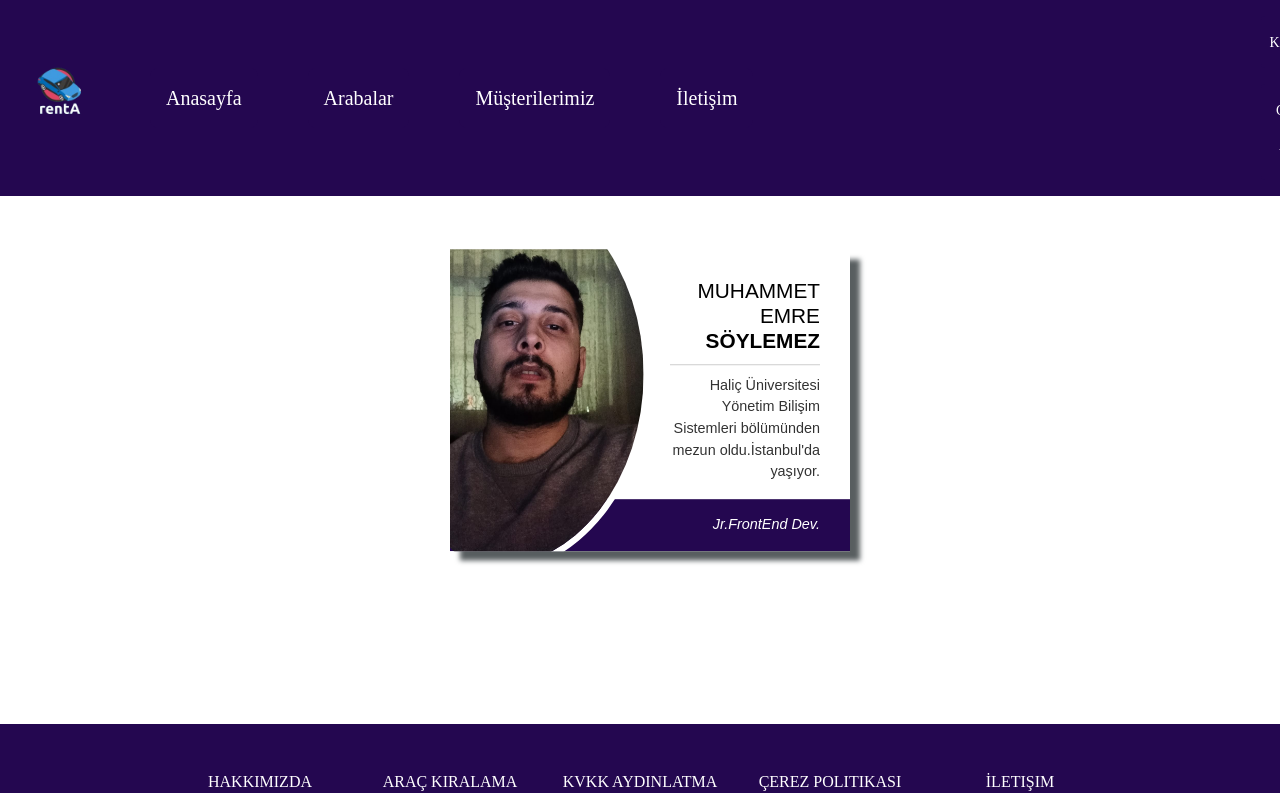
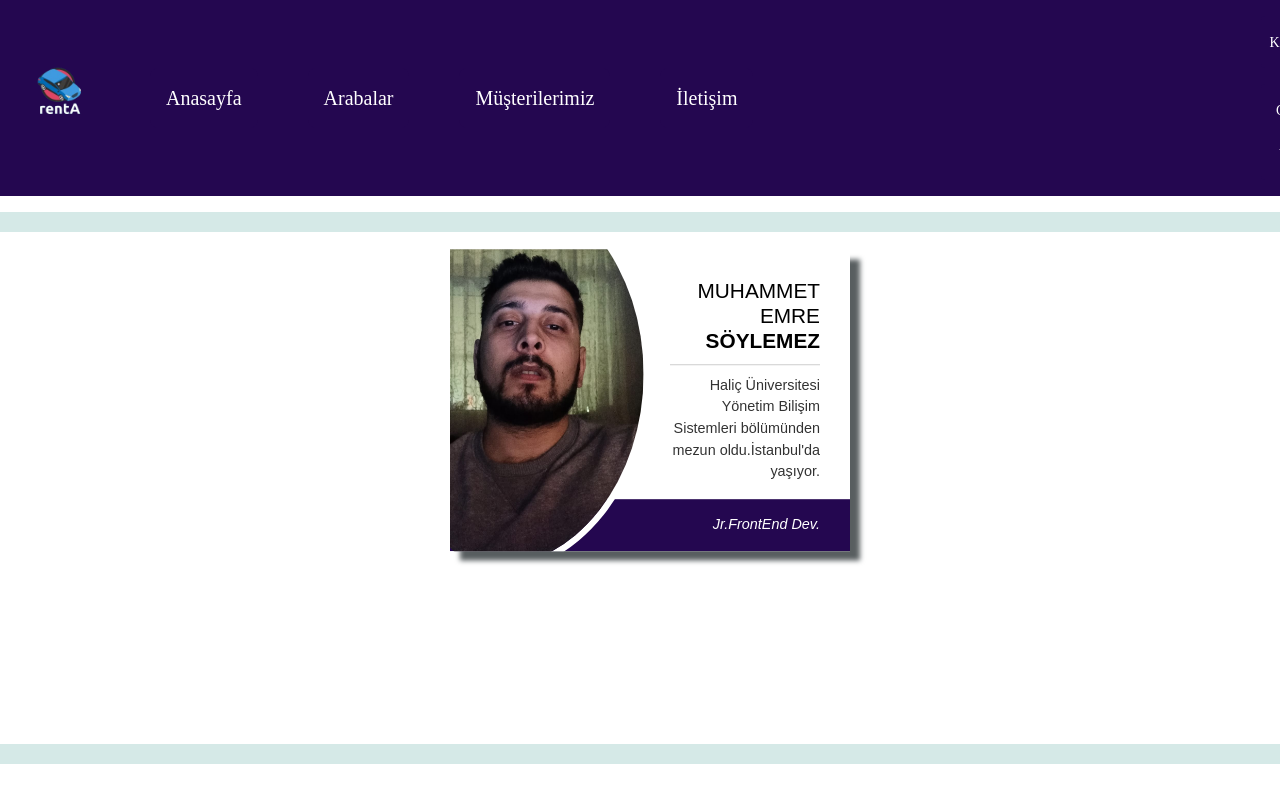
Before and after one commit to soymze/rentA, an Angular app: page /about in a window 1280 px wide. Shown: the top 793 px of the page. Built offline with nearby package versions, Linux system fonts and the light colour scheme.

Commit message:
some style fixes

```diff
--- a/src/app/pages/about/about.component.css
+++ b/src/app/pages/about/about.component.css
@@ -112,3 +112,8 @@ figure.snip0045 {
   .red{
     box-shadow: 10px 10px 5px rgb(88, 94, 96);
   }
+
+  hr{
+    border-top: 20px solid #57A6A1;
+    width: 1500;
+  }
--- a/src/app/pages/about/about.component.html
+++ b/src/app/pages/about/about.component.html
@@ -1,3 +1,4 @@
+<hr>
 <div class="background">
   <div class="us  position-absolute top-50 start-50 translate-middle">
     <figure class="snip0045 red">
@@ -15,3 +16,4 @@
       </figure>
   </div>
 </div>
+<hr>
--- a/src/app/pages/article/article.component.css
+++ b/src/app/pages/article/article.component.css
@@ -95,6 +95,10 @@ h2{
 }
 
 hr{
-  border-top: 10px solid #57A6A1;
+  border-top: 20px solid #57A6A1;
   width: 1500;
 }
+
+h2{
+  background-color: rgb(87, 166, 161, 0.3);
+}
```
